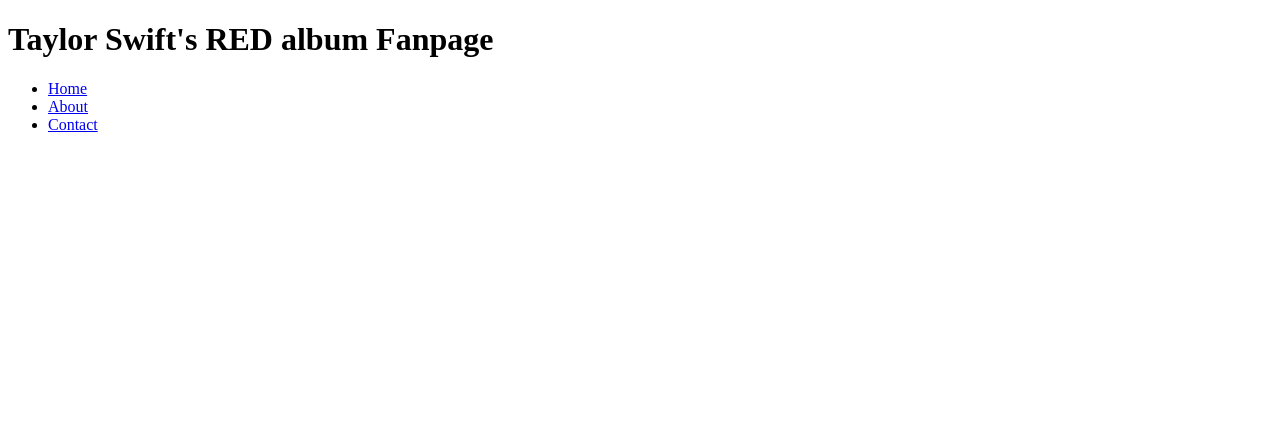
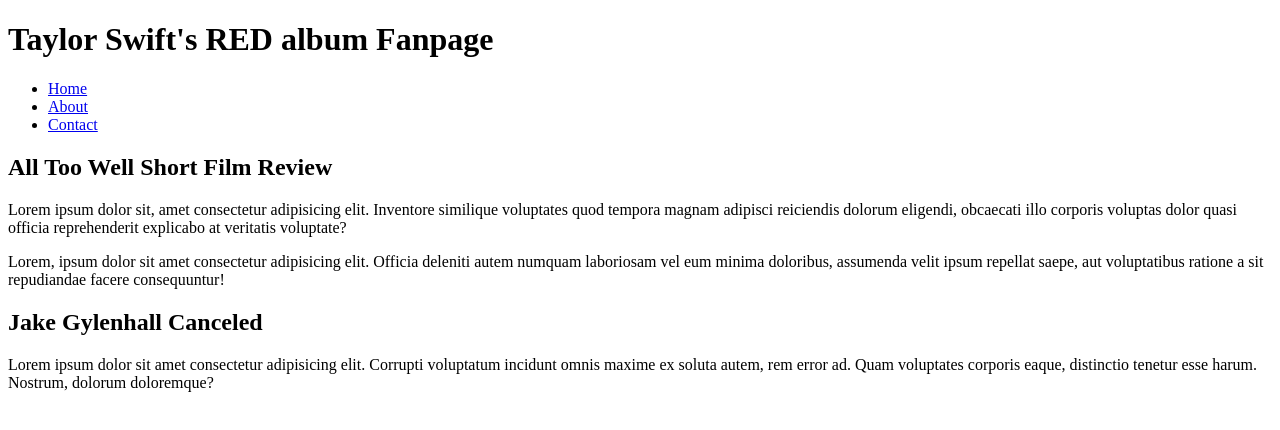
Before and after one commit to amalvara1/assignment4, a plain HTML site: page index.html in a window 1280 px wide. Drawn offline with Linux system fonts and the light colour scheme.

Commit message:
added sections to index page and images to folder

```diff
--- a/index.html
+++ b/index.html
@@ -19,5 +19,23 @@
             </nav>
         </header>
 
+        <main class="container">
+            <section class="review">
+                <h2>All Too Well Short Film Review</h2>
+                <p>Lorem ipsum dolor sit, amet consectetur adipisicing elit. Inventore similique voluptates quod tempora magnam adipisci reiciendis dolorum eligendi, obcaecati illo corporis voluptas dolor quasi officia reprehenderit explicabo at veritatis voluptate?</p>
+
+                <p>Lorem, ipsum dolor sit amet consectetur adipisicing elit. Officia deleniti autem numquam laboriosam vel eum minima doloribus, assumenda velit ipsum repellat saepe, aut voluptatibus ratione a sit repudiandae facere consequuntur!</p>
+            </section>
+
+            <section class="canceled">
+                <h2>Jake Gylenhall Canceled</h2>
+
+                <p>Lorem ipsum dolor sit amet consectetur adipisicing elit. Corrupti voluptatum incidunt omnis maxime ex soluta autem, rem error ad. Quam voluptates corporis eaque, distinctio tenetur esse harum. Nostrum, dolorum doloremque?</p>
+
+            </section>
+
+
+            <section class=""
+        </main>
     </body>
 </html>
```
Also changed, not shown: images/alltoowell.jpeg (added), images/canceled.jpeg (added), images/redtaylor.jpeg (added), images/taylorsrecord.png (added).
